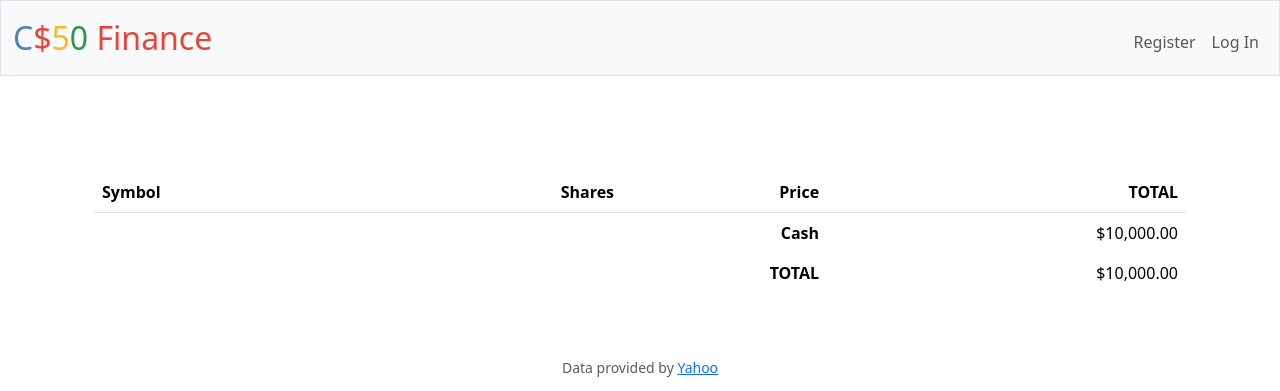
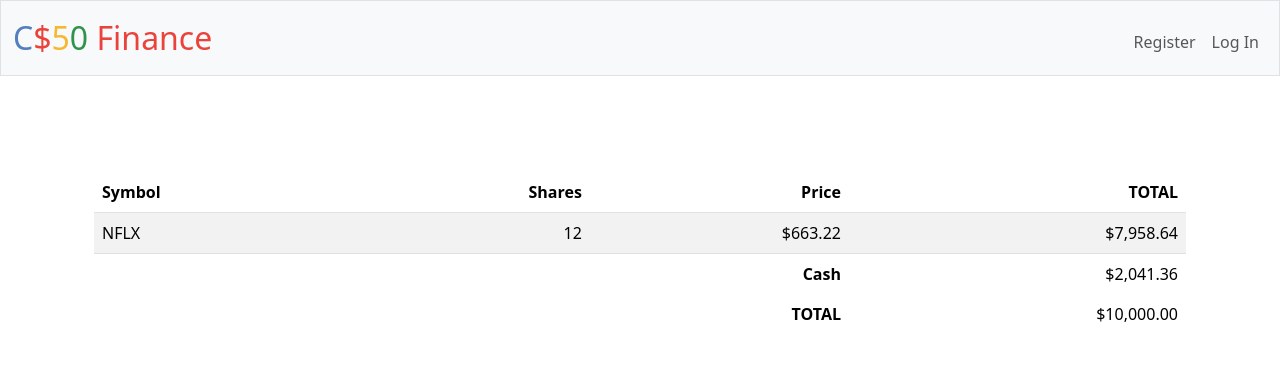
Before and after one commit to Scratchcarti/CS50, a Flask app: template finance/templates/index.html in a window 1280 px wide. Shown: the top 391 px of the page. Run offline with Flask 3, Linux system fonts and the light colour scheme; the template is opened without the code that fills it, so the values that code supplies are empty; some libraries are stand-ins or nearby versions.

Commit message:
Fri, Aug 16, 2024, 12:50 PM +05:30

```diff
--- a/finance/templates/index.html
+++ b/finance/templates/index.html
@@ -19,11 +19,18 @@
         </thead>
        <tbody>
 
+                <tr>
+                    <td class="text-start">NFLX</td>
+                    <td class="text-end">12</td>
+                    <td class="text-end">$663.22</td>
+                    <td class="text-end">$7,958.64</td>
+                </tr>
+
         </tbody>
         <tfoot>
             <tr>
                 <td class="border-0 fw-bold text-end" colspan="3">Cash</td>
-                <td class="border-0 text-end">$10,000.00</td>
+                <td class="border-0 text-end">$2,041.36</td>
             </tr>
             <tr>
                 <td class="border-0 fw-bold text-end" colspan="3">TOTAL</td>
@@ -32,5 +39,7 @@
         </tfoot>
     </table>
 
+        </main>
+
 
 {% endblock %}
```
